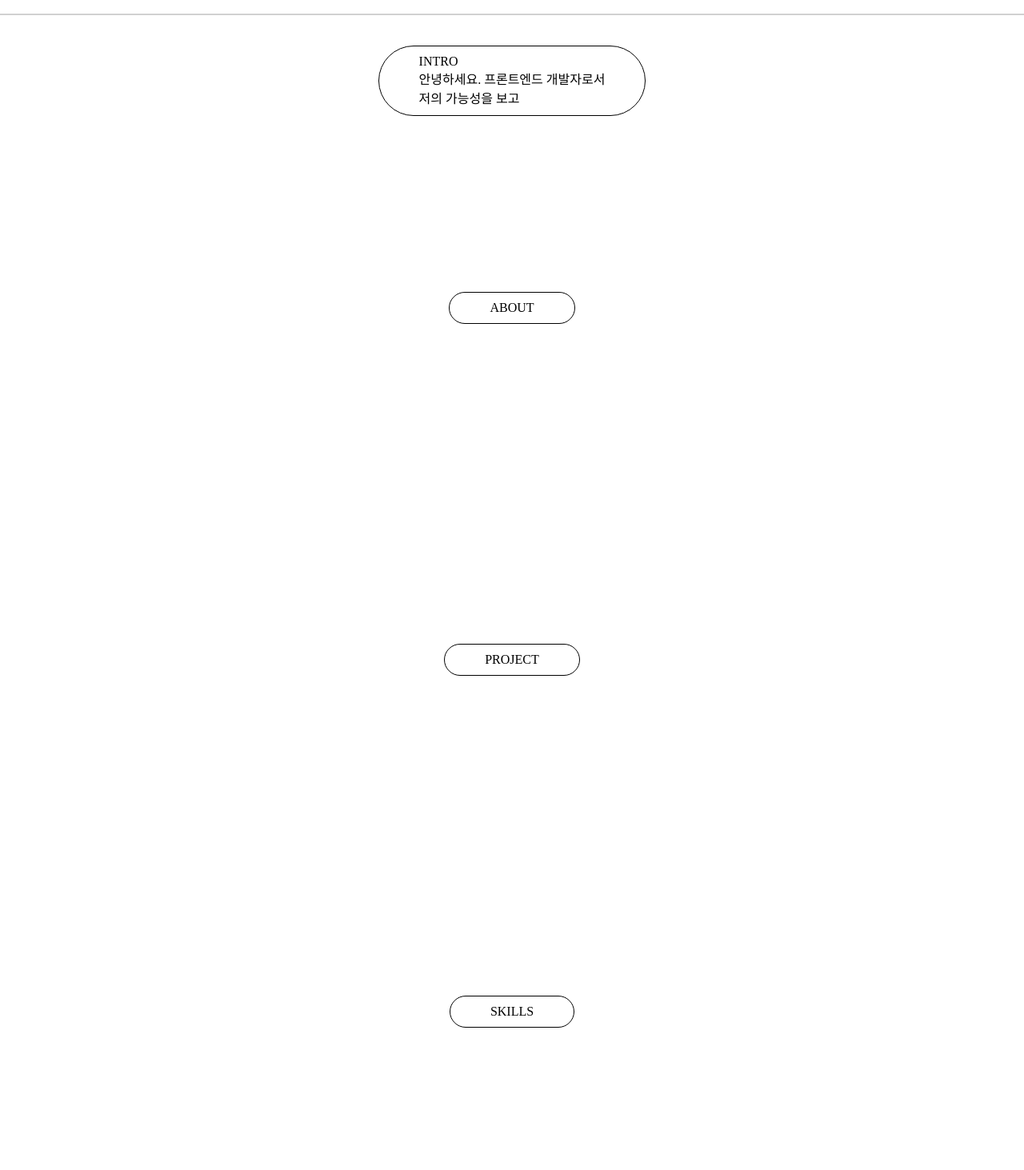
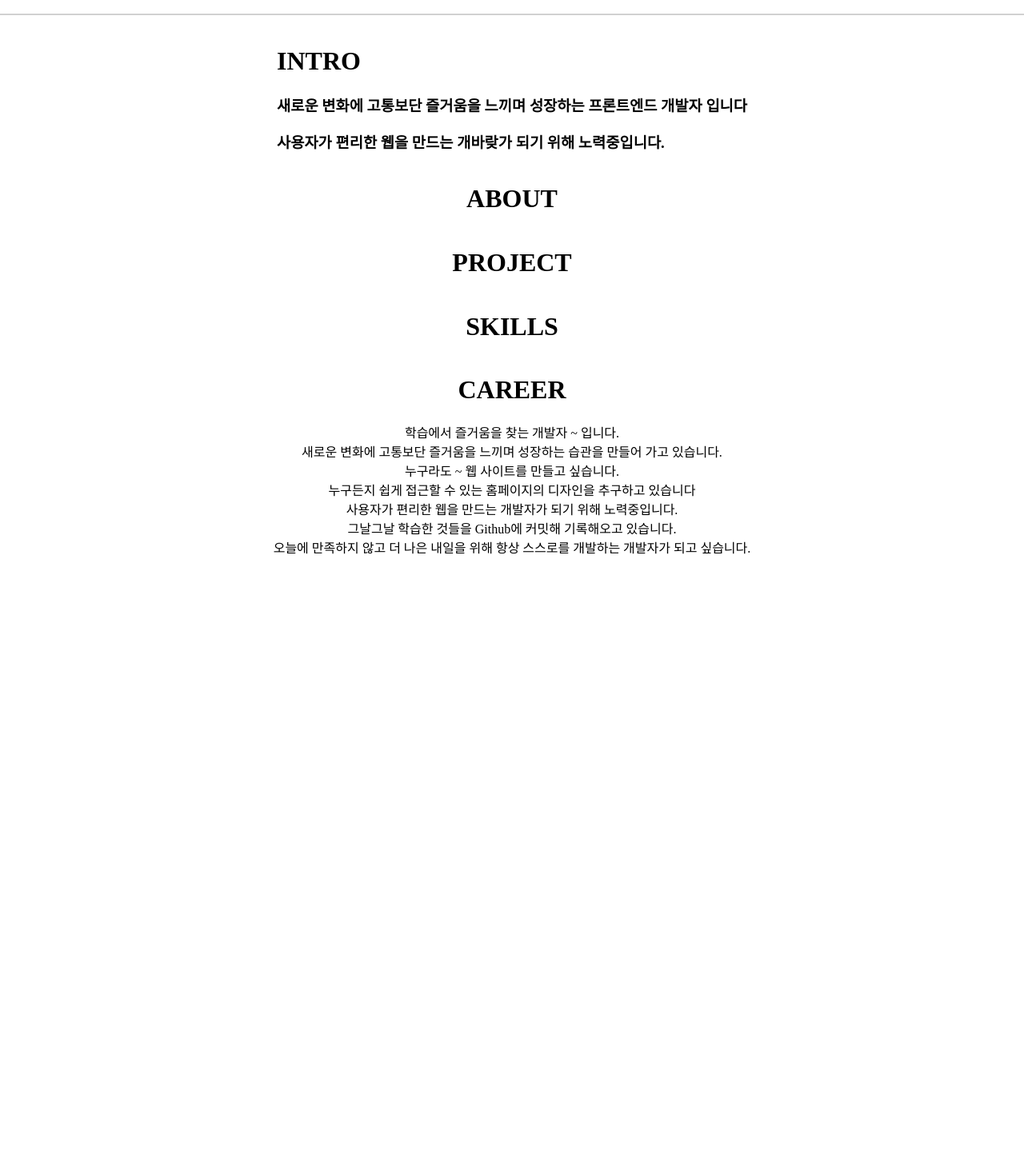
Before and after one commit to jm4293/portfolio, a React (Create React App) app: page / in a window 1280 px wide. Shown: the part 47-1510 px from the top of the page at 80% size. Built offline with nearby package versions, Linux system fonts and the light colour scheme.

Commit message:
refactor: 팝업 모달 기능 삭제

```diff
--- a/src/App.js
+++ b/src/App.js
@@ -1,12 +1,11 @@
-import React, {useState, useCallback, useEffect} from "react";
+import React, { useState, useCallback, useEffect } from "react";
 import styled from "styled-components";
-import {ThemeProvider} from "styled-components";      // 전역 styled component 설정
+import { ThemeProvider } from "styled-components";      // 전역 styled component 설정
 import GlobalStyle from "./components/GlobalStyle";             // 전역 styled component 설정
-import {darkTheme, lightTheme} from "./components/Theme";     // 다크모드 색상 설정
+import { darkTheme, lightTheme } from "./components/Theme";     // 다크모드 색상 설정
 
 import ScrollProgress from "./components/ScrollProgress";
 import ModalSlide from "./components/ModalSlide";
-import ModalPopup from "./components/ModalPopup";
 import Header from "./components/Header";
 import Content from "./components/Content";
 import Footer from "./components/Footer";
@@ -15,16 +14,16 @@
 
 function App() {
     const [isDarkMode, setIsDarkMode] = useState(false);        // 다크모드 on off
-    const [isModalPopup, setIsModalPopup] = useState(false);    // 팝업 모달 on off
     const [isModalSlide, setIsModalSlide] = useState(false);    // 슬라이드 모달 on off
     const [scrollT, setScrollT] = useState(0);                  // 실시간 스크롤 값
     const [scrollProg, setScrollprog] = useState(0);            // 스크롤 진행바 계산 값
 
+    // 스크롤 값
     const handler = useCallback(() => {
-        const {scrollTop, scrollHeight, clientHeight} = document.documentElement;
+        const { scrollTop, scrollHeight, clientHeight } = document.documentElement;
 
         // ScrollTopButton 사용
-        setScrollT(scrollTop);                                  // 실시간 스크롤 값
+        setScrollT(scrollTop);
 
         // ScrollProgress 사용
         const heightMax = scrollHeight - clientHeight;
@@ -33,6 +32,7 @@
         setScrollprog(heightPercent * 100);
     }, [])
 
+    // 스크롤 값
     useEffect(() => {
         window.addEventListener('scroll', handler, true);
 
@@ -44,23 +44,20 @@
     return (
         <Frame>
             <ThemeProvider theme={isDarkMode ? darkTheme : lightTheme}>
-                <GlobalStyle/>
-                <Header isDarkMode={isDarkMode} setIsDarkMode={setIsDarkMode} isModalSlide={isModalSlide}
-                        setIsModalSlide={setIsModalSlide}/>
-                <ScrollProgress scrollProg={scrollProg} isModalSlide={isModalSlide}/>
-
+                <GlobalStyle />
+                <Header isDarkMode={isDarkMode} setIsDarkMode={setIsDarkMode} isModalSlide={isModalSlide} setIsModalSlide={setIsModalSlide} />
+                <ScrollProgress scrollProg={scrollProg} isModalSlide={isModalSlide} />
                 <Main>
-                    <div style={{width: '100vw'}}>
-                        <Content isModalPopup={isModalPopup} setIsModalPopup={setIsModalPopup}/>
-                        {isModalPopup && <ModalPopup isModalPopup={isModalPopup} setIsModalPopup={setIsModalPopup}/>}
-                        <Footer/>
+                    <div style={{ width: '100vw' }}>
+                        <Content />
+                        <Footer />
                     </div>
                     <div>
-                        {isModalSlide && <ModalSlide scrollT={scrollT} setIsModalSlide={setIsModalSlide}/>}
-                        {scrollT > 300 && <ScrollTopButton isModalSlide={isModalSlide}/>}
+                        {isModalSlide && <ModalSlide scrollT={scrollT} setIsModalSlide={setIsModalSlide} />}
+                        {scrollT > 300 && <ScrollTopButton isModalSlide={isModalSlide} />}
                     </div>
                 </Main>
-                <GlobalStyle/>
+                <GlobalStyle />
             </ThemeProvider>
         </Frame>
     );
@@ -69,6 +66,10 @@
 const Frame = styled.div`
     width: 100%;
     position: relative;
+
+    @media screen and (max-width: 768px) {
+        font-size: 26px;
+    }
 `;
 
 const Main = styled.div`
--- a/src/components/Content.jsx
+++ b/src/components/Content.jsx
@@ -2,31 +2,26 @@
 import styled from "styled-components";
 // import useGotoElement from "./useGotoElement";
 
-function Content({ isModalPopup, setIsModalPopup }) {
-    // const {element, gotoElement} = useGotoElement()
-
-
-
+function Content() {
     return (
         <Frame>
-            <Introduce id="INTRO">
-                <div>INTRO</div>
-                <div>안녕하세요. 프론트엔드 개발자로서</div>
-                <div>저의 가능성을 보고 </div>
-            </Introduce>
-
-            <div id="ABOUT">
-                <BoxTwo onClick={() => setIsModalPopup(!isModalPopup)}>ABOUT</BoxTwo>
-            </div>
-            <div id="PROJECT">
-                <BoxOne  onClick={() => setIsModalPopup(!isModalPopup)}>PROJECT</BoxOne>
-            </div>
-            <div id="SKILLS">
-                <BoxThree  onClick={() => setIsModalPopup(!isModalPopup)}>SKILLS</BoxThree>
-            </div>
-            <div id="CAREER">
-                <BoxFour  onClick={() => setIsModalPopup(!isModalPopup)}>CAREER</BoxFour>
-            </div>
+            <List id="INTRO">
+                <h1>INTRO</h1>
+                <h3>새로운 변화에 고통보단 즐거움을 느끼며 성장하는 프론트엔드 개발자 입니다</h3>
+                <h3>사용자가 편리한 웹을 만드는 개바랒가 되기 위해 노력중입니다.</h3>
+            </List>
+            <List id="ABOUT">
+                <h1>ABOUT</h1>
+            </List>
+            <List id="PROJECT">
+                <h1>PROJECT</h1>
+            </List>
+            <List id="SKILLS">
+                <h1>SKILLS</h1>
+            </List>
+            <List id="CAREER">
+                <h1>CAREER</h1>
+            </List>
 
 
 
@@ -52,46 +47,7 @@
 `;
 
 const List = styled.div`
-    background-color: ${props => props.theme.ContentListbgColor};
     color: ${props => props.theme.ContentListColor};
-    border-radius: 50px;
-    box-sizing: border-box;
-    padding: 10px 50px;
-    border: 1px solid black;
-    margin: 20px
-`;
-
-const Introduce = styled(List)`
-    /* border: 1px solid black; */
-    /* width: 80vw; */
-    /* height: 50vh; */
-`;
-
-const Box = styled(List)`
-    cursor: pointer;
-    margin: 200px 0;
-
-
-    &:hover{
-        transform: scale(1.1);
-        transition: transform .5s;
-    }
-`;
-
-const BoxOne = styled(Box)`
-
-`;
-
-const BoxTwo = styled(Box)`
-
-`;
-
-const BoxThree = styled(Box)`
-
-`;
-
-const BoxFour = styled(Box)`
-
 `;
 
 export default Content;
--- a/src/components/ModalPopup.jsx
+++ b/src/components/ModalPopup.jsx
@@ -4,6 +4,7 @@
 function ModalPopup({ isModalPopup, setIsModalPopup }) {
     const useref = useRef(null);
 
+    // 모달 외부 영역 클릭하면 모달 종료
     const handler = (e) => {
         if (!useref.current.contains(e.target)) {
             setIsModalPopup(false);
@@ -18,6 +19,7 @@
         }
     })
 
+    // 모달 실행 중 스크롤 막기
     useEffect(() => {
         document.body.style.cssText = `
             position: fixed;
```
